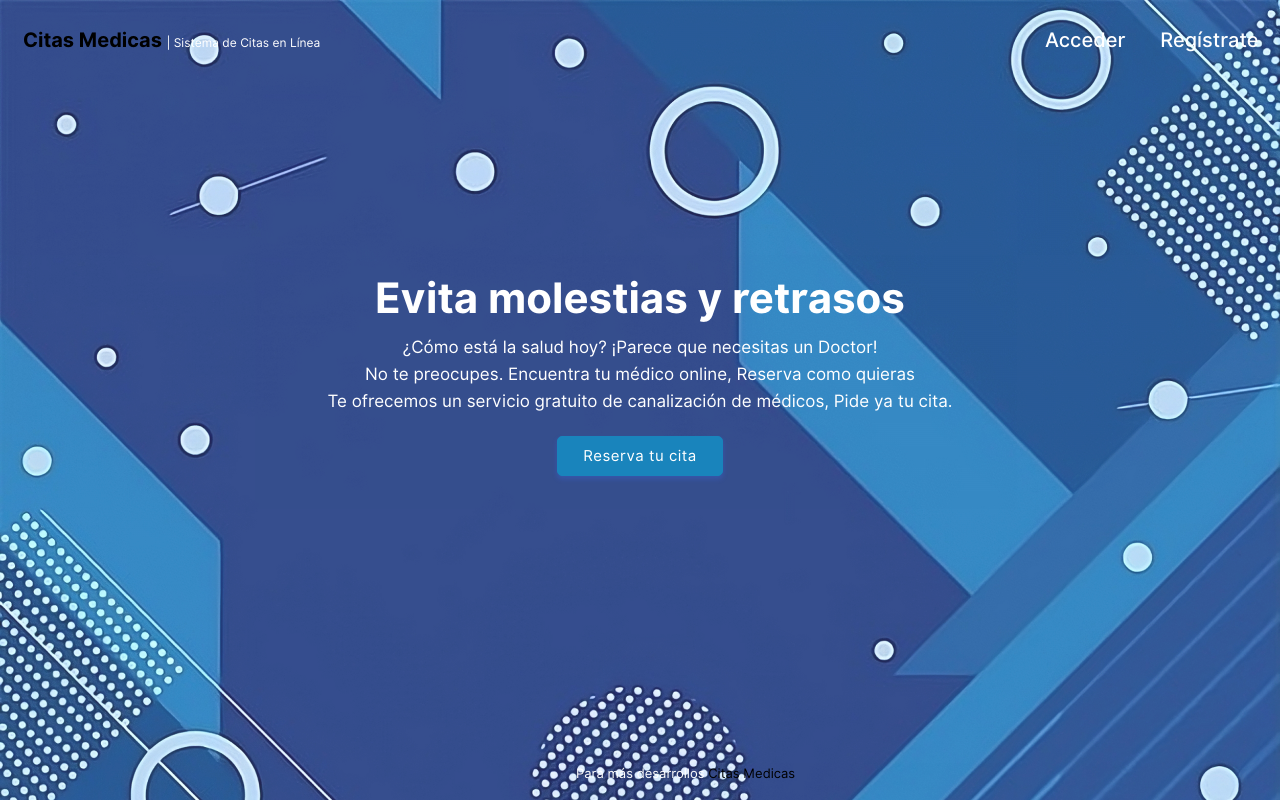
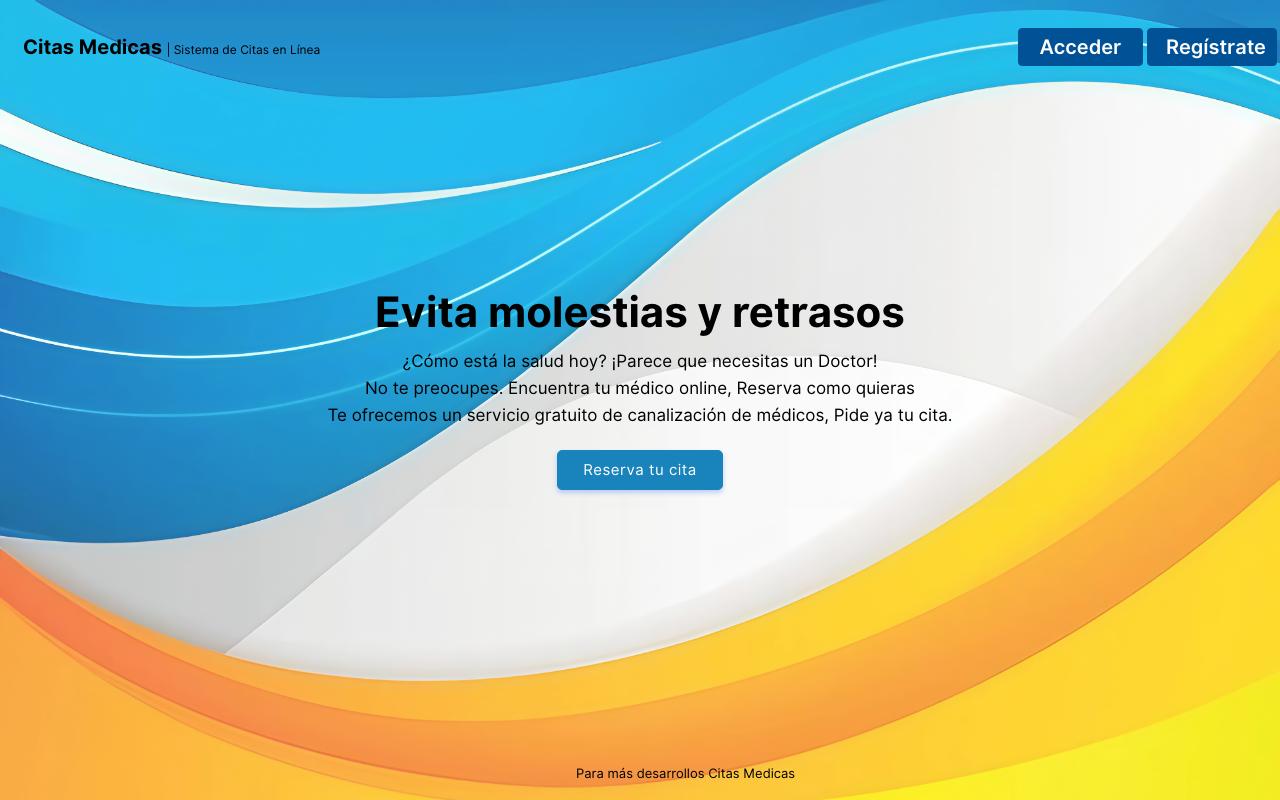
Before and after one commit to Mario98casta/sistema-citas2, a PHP site: page / in a window 1280 px wide. Run offline with PHP 8.4, Linux system fonts and the light colour scheme.

Commit message:
index compostura

```diff
--- a/css/index.css
+++ b/css/index.css
@@ -1,5 +1,5 @@
 body{
-    background-image: url(../img/bgp1.jpg);
+    background-image: url(../img/bg01.jpg);
     background-repeat: no-repeat;
     background-attachment: fixed;
     background-size: cover;
@@ -25,7 +25,7 @@ table{
 
 }
 .heading-text{
-    color: rgb(255, 255, 255);
+    color: rgb(0, 0, 0);
     font-size: 42px;
     font-weight: 700;
     line-height: 63px;
@@ -35,7 +35,7 @@ table{
 }
 
 .sub-text2{
-    color: rgb(255, 255, 255);
+    color: rgb(0, 0, 0);
     font-size: 17px;
     line-height: 27px;
     font-weight: 400;
@@ -60,24 +60,30 @@ table{
 }
 
 .edoc-logo-sub{
-    color: rgb(255, 255, 255);
+    color: rgb(0, 0, 0);
     font-size: 12px;
 
 }
 
 
-.nav-item{
-    color: rgb(255, 255, 255);
-    text-decoration-color: aqua;
+.nav-item {
+    background-color: rgb(1, 81, 151);
+    color: #fdfdfd;
+    border: 1px solid rgb(1, 81, 151);
+    border-radius: 4px;
+    padding: 6px 18px;
+    font-size: 20px;
+    font-weight: 600;
     text-align: center;
-    font-size: 20px;
-    font-weight: 500;
+    transition: background 0.2s, color 0.2s;
     animation: transitionIn-Y-over 0.5s;
+    text-decoration: none;
 }
 
-.nav-item:hover{
-    color: #f0f0f0;
-    text-decoration-color: aqua;
+.nav-item:hover {
+    background-color: #345dc4b6;
+    color: #ffffff;
+    border-color: #345dc4b7;
 }
 
 .footer-hashen{
```
Also changed, not shown: css/admin.css (+0 -37 lines).
